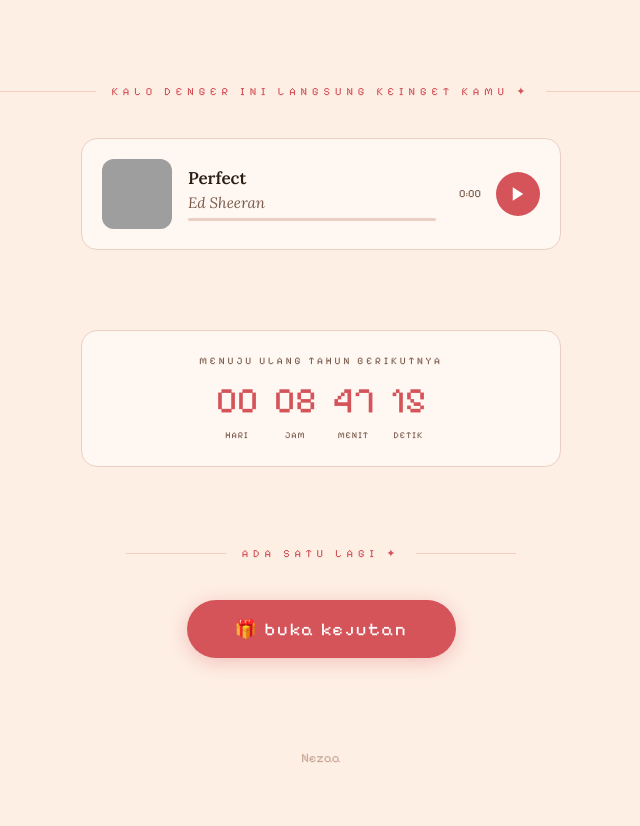
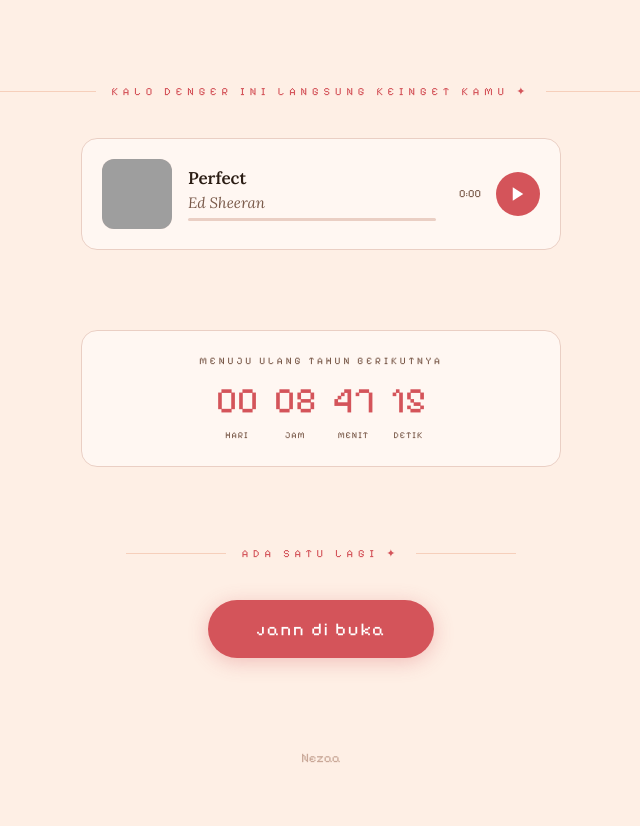
Before and after one commit to nezxaa/only-egg, a plain HTML site: page index.html in a window 1280 px wide. Shown: the part 1494-2320 px from the top of the page, without its empty margins (319-959 px from the left). Drawn offline with Linux system fonts and the light colour scheme; grey boxes are pictures that could not be loaded; files whose address does not match are found by name.

Commit message:
Update surprise button text in index.html

```diff
--- a/index.html
+++ b/index.html
@@ -922,7 +922,7 @@
     <section id="surprise">
       <div class="section-eyebrow-center">ada satu lagi ✦</div>
 
-      <button class="surprise-btn" onclick="showSurprise()">🎁 buka kejutan</button>
+      <button class="surprise-btn" onclick="showSurprise()">jann di buka</button>
 
       <div class="surprise-content" id="surpriseContent">
         <p>
```
